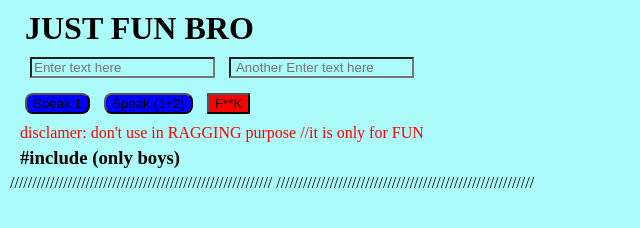
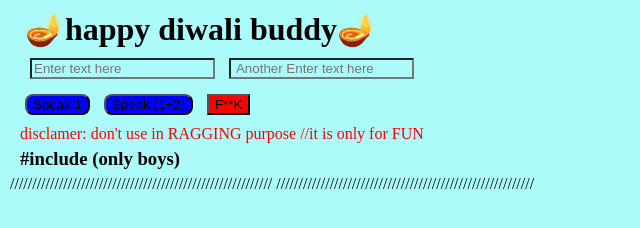
Before and after one commit to prabhanjan-polai/text-to-spoke, a plain HTML site: page index.html in a window 1280 px wide. Shown: the whole page, without its empty margins (0-640 px from the left). Drawn offline with Linux system fonts and the light colour scheme.

Commit message:
Update index.html
greeting

```diff
--- a/index.html
+++ b/index.html
@@ -15,7 +15,7 @@
 
    <div id="contener">
 
-    <h1 >JUST FUN BRO</h1>
+    <h1 >🪔happy diwali buddy🪔 </h1>
 
     <div id="inputcontener">
     <input type="text" id="inputBox" placeholder="Enter text here">
```
